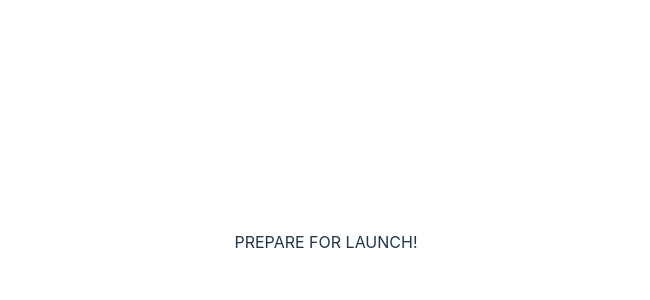
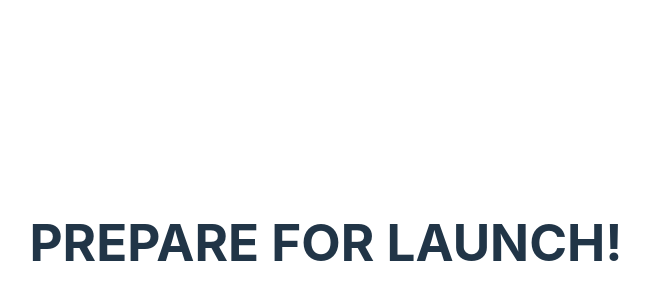
Before and after one commit to gitu/little-orange-box, a Vue app: page / in a window 1280 px wide. Shown: the part 158-458 px from the top of the page, without its empty margins (314-964 px from the left). Built offline with nearby package versions, Linux system fonts and the light colour scheme.

Commit message:
bigger text

```diff
--- a/src/components/Launcher.vue
+++ b/src/components/Launcher.vue
@@ -26,18 +26,18 @@ onMounted(() => {
 </script>
 
 <template>
-  <div v-if="!connected">
+  <h1 v-if="!connected">
     PREPARE FOR LAUNCH!
-  </div>
-  <div v-else-if="launched">
+  </h1>
+  <h1 v-else-if="launched">
     LAUNCHED!
-  </div>
-  <div v-else-if="launching" class="shake">
+  </h1>
+  <h1 v-else-if="launching" class="shake">
     LAUNCHING!
-  </div>
-  <div v-else>
+  </h1>
+  <h1 v-else>
     READY FOR LAUNCH!
-  </div>
+  </h1>
 </template>
 
 <style scoped>
```
